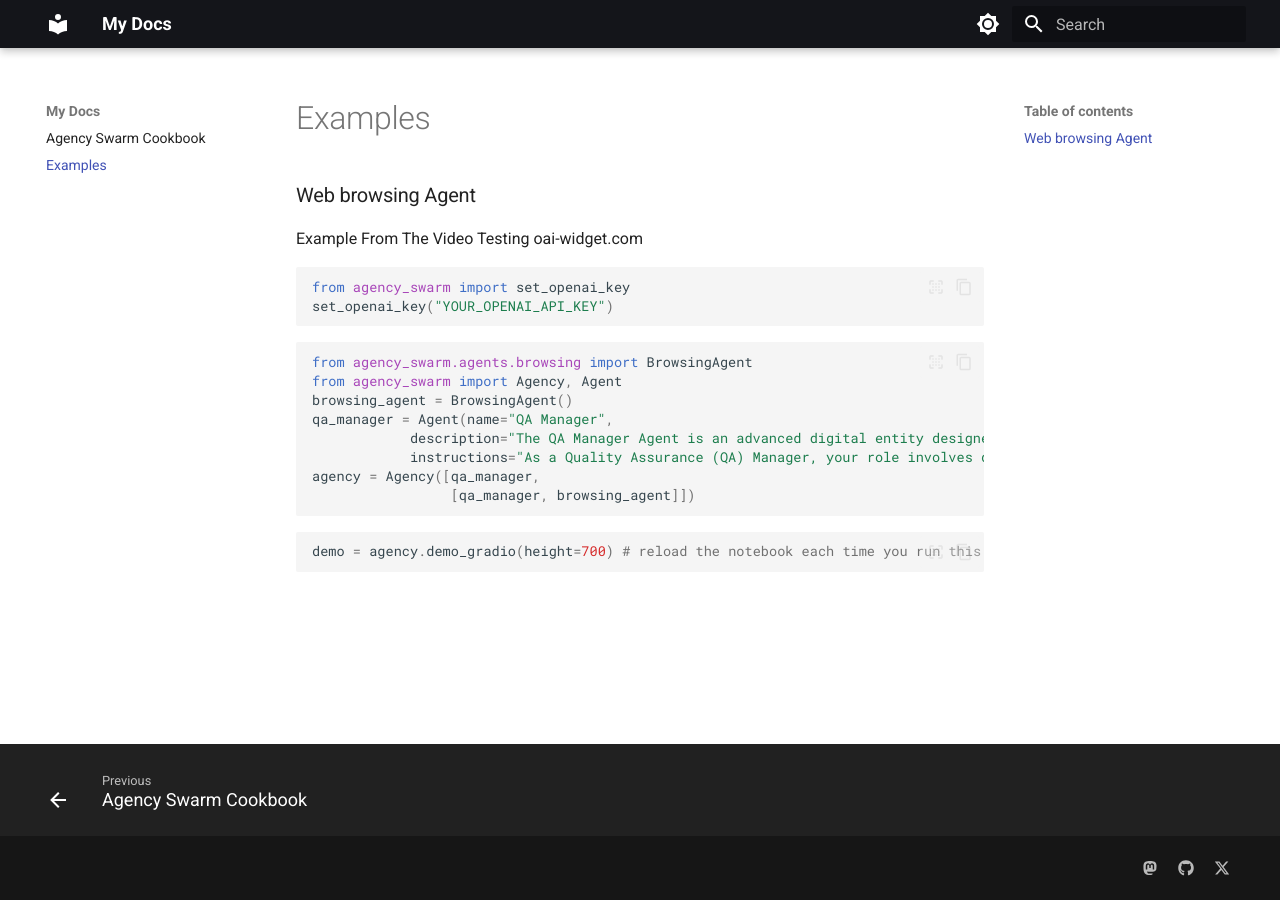
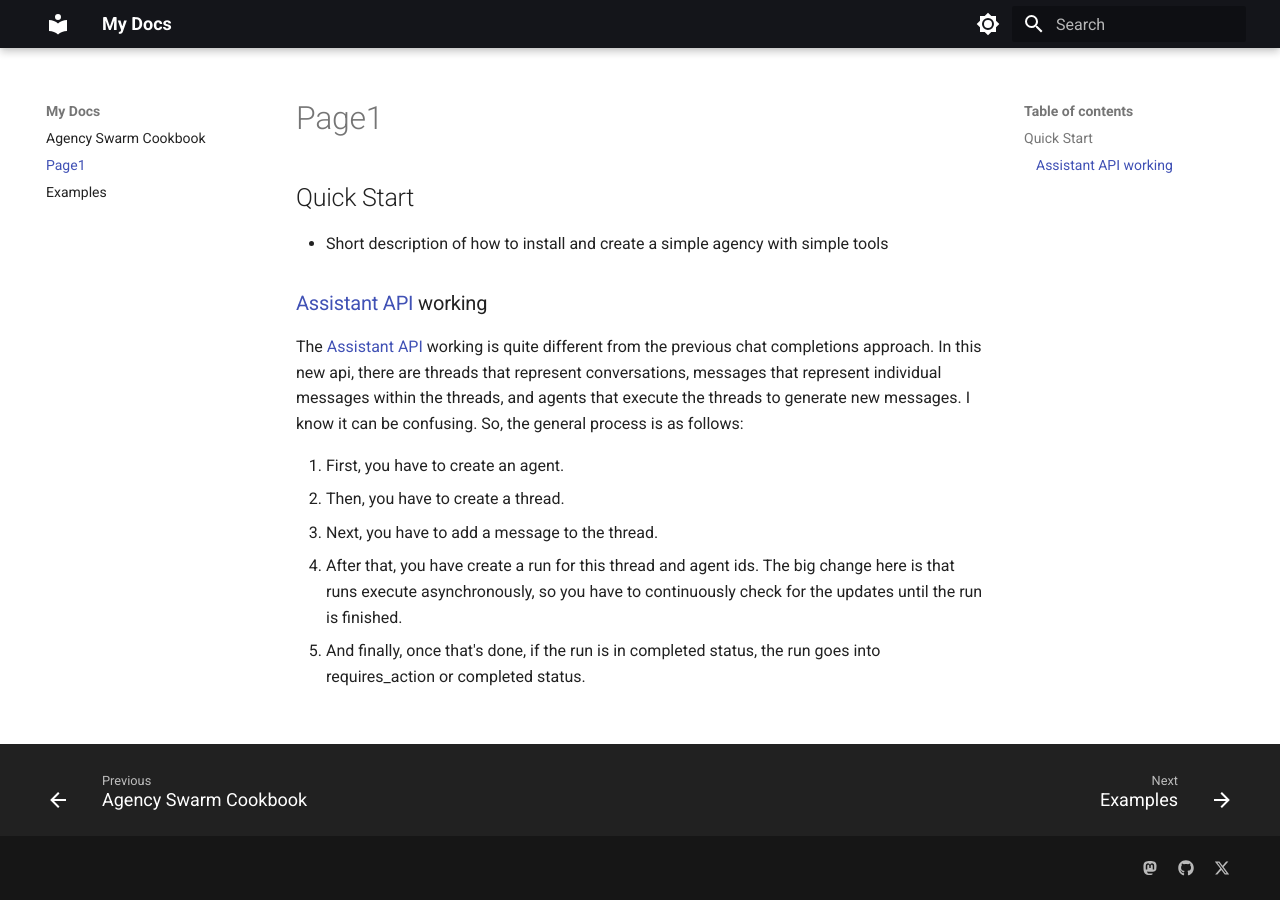
Before and after one commit to vegansquirrel/Agency-swarm-website, an MkDocs documentation site: the page built from docs/page1.md, in a window 1280 px wide. Built offline with MkDocs 1.6.1 and Material for MkDocs 9.7.7, drawn with Linux system fonts in a browser that asks for light colours.

Commit message:
pages added

````diff
--- a/docs/page1.md
+++ b/docs/page1.md
@@ -1,27 +1,15 @@
-# Examples
+## Quick Start
 
-### Web browsing Agent
+- Short description of how to install and create a simple agency with simple tools
 
-Example From The Video
-Testing oai-widget.com
+### [Assistant API](https://platform.openai.com/docs/assistants/overview/agents)  working
 
-```py
-from agency_swarm import set_openai_key
-set_openai_key("YOUR_OPENAI_API_KEY")
-```
-```py
-from agency_swarm.agents.browsing import BrowsingAgent
-from agency_swarm import Agency, Agent
-browsing_agent = BrowsingAgent()
-qa_manager = Agent(name="QA Manager",
-            description="The QA Manager Agent is an advanced digital entity designed to oversee and enhance the quality of processes for our SaaS product.",
-            instructions="As a Quality Assurance (QA) Manager, your role involves direct interaction and oversight of the BrowsingAgent's operations. Your primary duty is to guarantee that the user's task is comprehensively and accurately completed. Achieve this by methodically issuing each step of the task as a distinct message to the BrowsingAgent. It's crucial to confirm the successful execution of one step before advancing to the next. This procedure forms part of an integration test, which will be conducted in a live production environment. Importantly, ensure to provide the BrowsingAgent with the actual credentials related to the task, enabling authentic testing scenarios.")
-agency = Agency([qa_manager,
-                 [qa_manager, browsing_agent]])
-```
+The [Assistant API](https://platform.openai.com/docs/assistants/overview/agents) working is quite different from the previous chat completions approach. In this new api, there are threads that represent conversations, messages that represent individual messages within the threads, and agents that execute the threads to generate new messages.
+I know it can be confusing. So, the general process is as follows:
 
-
-```py
-demo = agency.demo_gradio(height=700) # reload the notebook each time you run this cell
-
-```
+1. First, you have to create an agent.
+2. Then, you have to create a thread.
+3. Next, you have to add a message to the thread.
+4. After that, you have create a run for this thread and agent ids.
+The big change here is that runs execute asynchronously, so you have to continuously check for the updates until the run is finished.
+5. And finally, once that's done, if the run is in completed status, the run goes into requires_action or completed status.
````
Also changed, not shown: docs/index.md (+6 -9 lines), docs/page2.md (added, +27 -0 lines).
